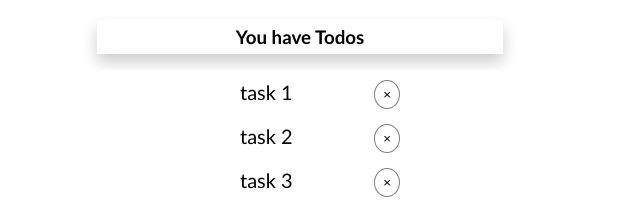
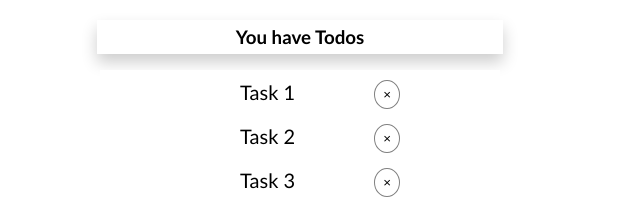
Before and after one commit to Sumera222/ToDo-App, a plain HTML site: page index.html in a window 1280 px wide. Shown: the part 140-355 px from the top of the page, 348-988 px from the left. Drawn offline with Linux system fonts and the light colour scheme.

Commit message:
update naming conventions

```diff
--- a/index.html
+++ b/index.html
@@ -20,9 +20,9 @@
 
       <div style = "margin:0 auto;" class = "container2">
         <ul id="myUL">
-        <li>task 1</li>
-        <li>task 2</li>
-        <li>task 3</li>
+        <li>Task 1</li>
+        <li>Task 2</li>
+        <li>Task 3</li>
         </ul>
 
         <input type="text" id="myInput" placeholder="Enter Item">
```
